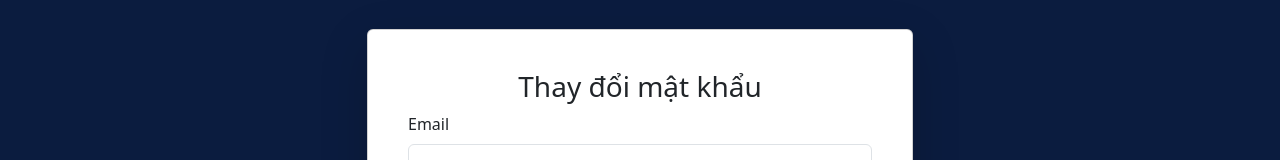
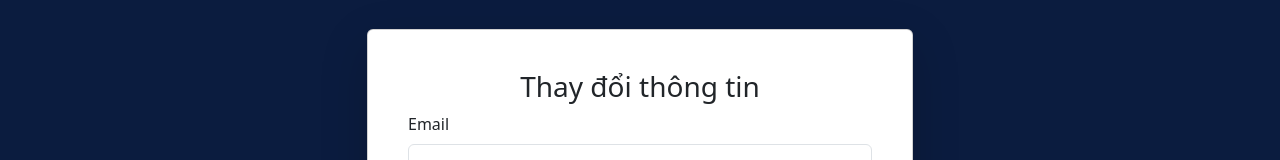
Before and after one commit to Minhnood/PhanMemQuanLySinhVien, a React (Create React App) app: page /changepass in a window 1280 px wide. Shown: the part 312-472 px from the top of the page. Built offline with nearby package versions, Linux system fonts and the light colour scheme.

Commit message:
minh commit

```diff
--- a/src/components/ChangePass.jsx
+++ b/src/components/ChangePass.jsx
@@ -33,7 +33,7 @@ function ChangePass() {
           <Col md={6}>
             <Card className="p-4 rounded shadow-lg">
               <Card.Body>
-                <h3 className="text-center">Thay đổi mật khẩu</h3>
+                <h3 className="text-center">Thay đổi thông tin</h3>
                 <Form onSubmit={handleLogin}>
                   <Form.Group className="mb-3" controlId="formEmail">
                     <Form.Label>Email</Form.Label>
--- a/src/components/NavHead.jsx
+++ b/src/components/NavHead.jsx
@@ -33,7 +33,7 @@ function NavHead() {
                         📋 Danh sách học sinh
                     </Dropdown.Item>
                     <Dropdown.Item onClick={() => navigate("/changepass")}>
-                        🔒 Đổi mật khẩu
+                        🔒 Thay đổi thông tin
                     </Dropdown.Item>
                     <Dropdown.Divider />
                     <Dropdown.Item onClick={() => {
```
